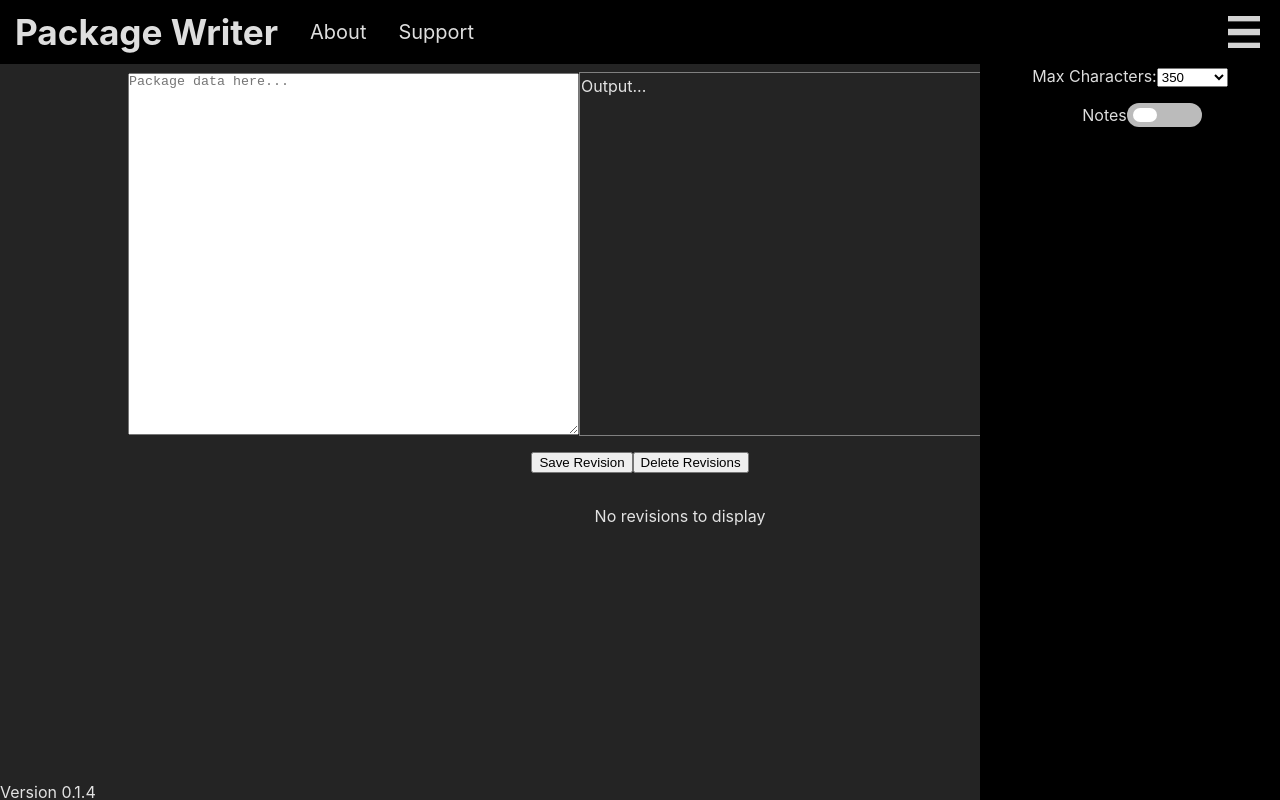
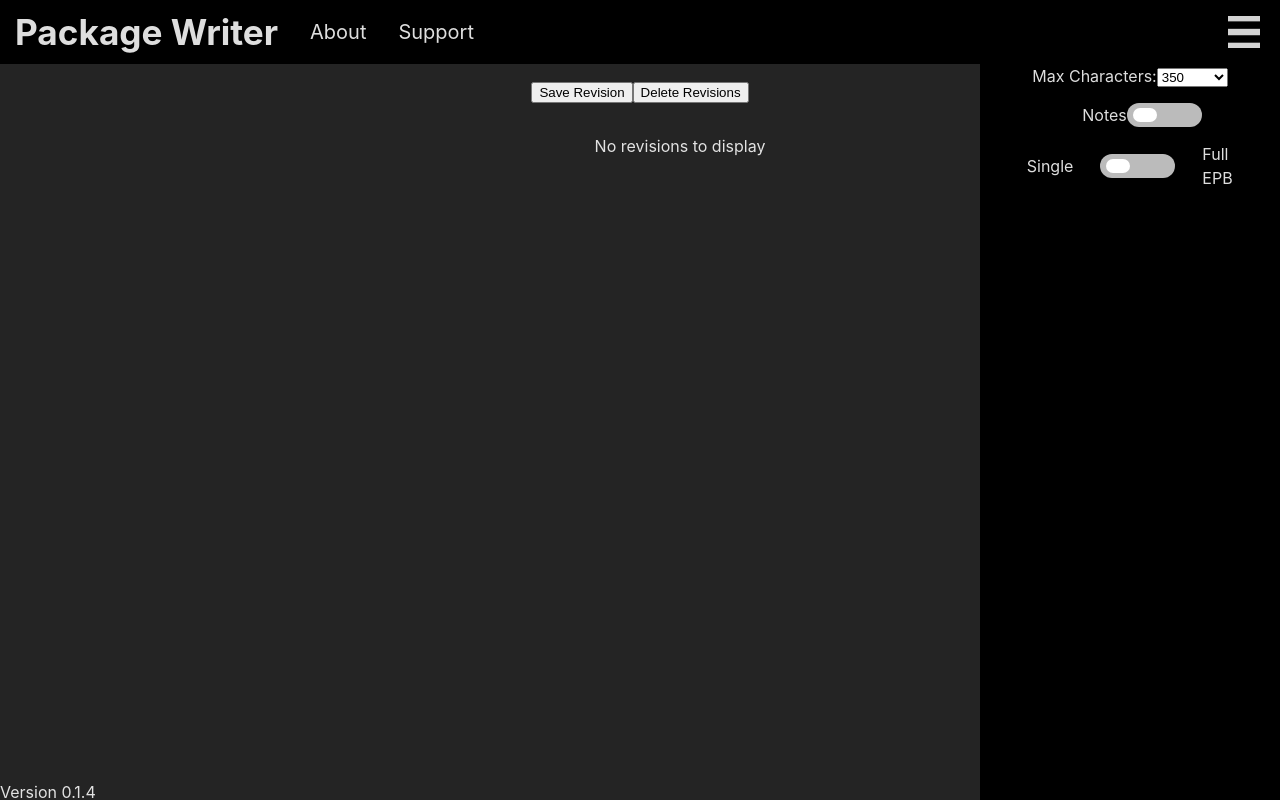
Before and after one commit to chesspro13/package_writer, a React (Vite) app: page / in a window 1280 px wide. Both pictures are taken after a click on the picture 1254 px from the left and 31 px from the top of the page. Built offline with nearby package versions, Linux system fonts and the light colour scheme.

Commit message:
Working on a toggle between single text area and EPB mode

```diff
--- /dev/null
+++ b/src/Components/EditorToggle.css
@@ -0,0 +1,4 @@
+.editorToggle {
+  display: flex;
+  align-items: center;
+}
--- /dev/null
+++ b/src/Components/EditorToggle.tsx
@@ -0,0 +1,22 @@
+import "./EditorToggle.css";
+import ToggleSwitch from "./ToggleSwitch";
+
+interface EditorToggleInterface {
+  setEditorType: React.Dispatch<React.SetStateAction<boolean>>;
+  editorType: boolean;
+}
+function EditorToggle(props: EditorToggleInterface) {
+  return (
+    <div className="editorToggle">
+      <label>Single</label>
+      <ToggleSwitch
+        label=""
+        setState={props.setEditorType}
+        state={props.editorType}
+      />
+      <label>Full EPB</label>
+    </div>
+  );
+}
+
+export default EditorToggle;
--- a/src/Components/SidePanel/Menu.tsx
+++ b/src/Components/SidePanel/Menu.tsx
@@ -8,6 +8,8 @@ interface MenuData {
   getToggleMenu: boolean;
   setNoteCounter: React.Dispatch<React.SetStateAction<number>>;
   noteCount: number;
+  setEditorType: React.Dispatch<React.SetStateAction<boolean>>;
+  editorType: boolean;
 }
 
 function doNothing() {
@@ -25,6 +27,8 @@ function Menu(props: MenuData) {
             getToggleMenu={props.getToggleMenu}
             setNoteCounter={props.setNoteCounter}
             noteCount={props.noteCount}
+            editorType={props.editorType}
+            setEditorType={props.setEditorType}
           />
         </>
       ) : (
--- a/src/Components/SidePanel/SidePanel.tsx
+++ b/src/Components/SidePanel/SidePanel.tsx
@@ -1,6 +1,7 @@
 import "./SidePanel.css";
 import CharacterLimitSelector from "../CharacterLimitSelector";
 import NotesToggle from "../NotesToggleInteration";
+import EditorToggle from "../EditorToggle";
 
 interface characterSelector {
   setCharacterLimit: React.Dispatch<React.SetStateAction<number>>;
@@ -8,6 +9,8 @@ interface characterSelector {
   getToggleMenu: boolean;
   setNoteCounter: React.Dispatch<React.SetStateAction<number>>;
   noteCount: number;
+  setEditorType: React.Dispatch<React.SetStateAction<boolean>>;
+  editorType: boolean;
 }
 
 function SidePanel(props: characterSelector) {
@@ -20,6 +23,10 @@ function SidePanel(props: characterSelector) {
         setNoteCounter={props.setNoteCounter}
         noteCount={props.noteCount}
       />
+      <EditorToggle
+        editorType={props.editorType}
+        setEditorType={props.setEditorType}
+      />
     </div>
   );
 }
--- a/src/pages/MainEditor.tsx
+++ b/src/pages/MainEditor.tsx
@@ -15,16 +15,21 @@ function MainEditor() {
   const [menuToggle, setMenuToggle] = useState(false);
   const [notesToggle, setNotesToggle] = useState(false);
   const [noteCounter, setNoteCounter] = useState(0);
+  const [editorType, setEditorType] = useState(false);
 
   return (
     <>
       <NavigationBar toggleMenu={setMenuToggle} menuOpen={menuToggle} />
       <div className="page">
         <div className="body">
-          <EditorBody
-            output_setter={setOutput}
-            characterLimit={characterLimit}
-          />
+          {editorType ? (
+            <EditorBody
+              output_setter={setOutput}
+              characterLimit={characterLimit}
+            />
+          ) : (
+            <></>
+          )}
           <RevisionButtons
             revisions={revisions}
             updateRevisions={setRevisions}
@@ -43,6 +48,8 @@ function MainEditor() {
           getToggleMenu={notesToggle}
           setNoteCounter={setNoteCounter}
           noteCount={noteCounter}
+          editorType={editorType}
+          setEditorType={setEditorType}
         />
       </div>
       <Footer />
```
